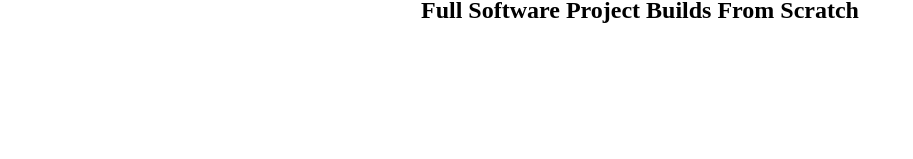
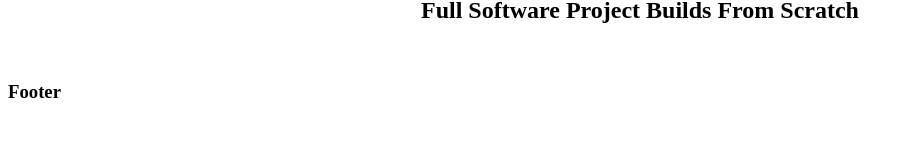
Before and after one commit to goodjobbin85/dubiel-digital, a React (Create React App) app in the folder frontend/: page / in a window 1280 px wide. Shown: the part 141-300 px from the top of the page, without its empty margins (0-913 px from the left). Built offline with nearby package versions, Linux system fonts and the light colour scheme.

Commit message:
create Footer component

```diff
--- a/frontend/src/App.js
+++ b/frontend/src/App.js
@@ -1,5 +1,6 @@
 import React from 'react';
 import Navbar from './components/Navbar';
+import Footer from './components/Footer';
 
 const App =  () => {
     return (
@@ -7,6 +8,8 @@
             <Navbar />
             <h1 align="center">Dubiel Digital</h1>
             <h2 align="center">Full Software Project Builds From Scratch</h2>
+            <br />
+            <Footer />
         </div>
     )
 }
--- /dev/null
+++ b/frontend/src/components/Footer.js
@@ -0,0 +1,8 @@
+import React from 'react';
+
+function Footer() {
+    return(
+        <h3>Footer</h3>
+    )
+}
+export default Footer;
```
